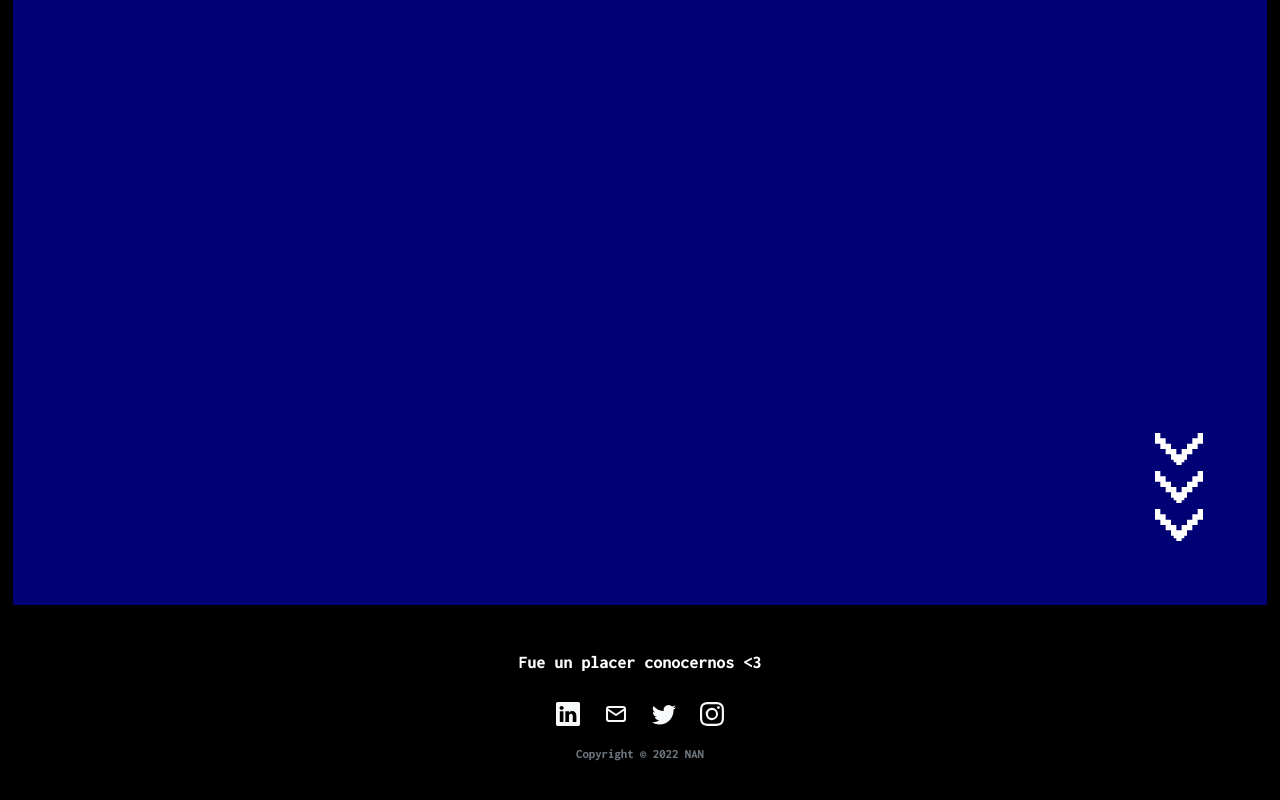
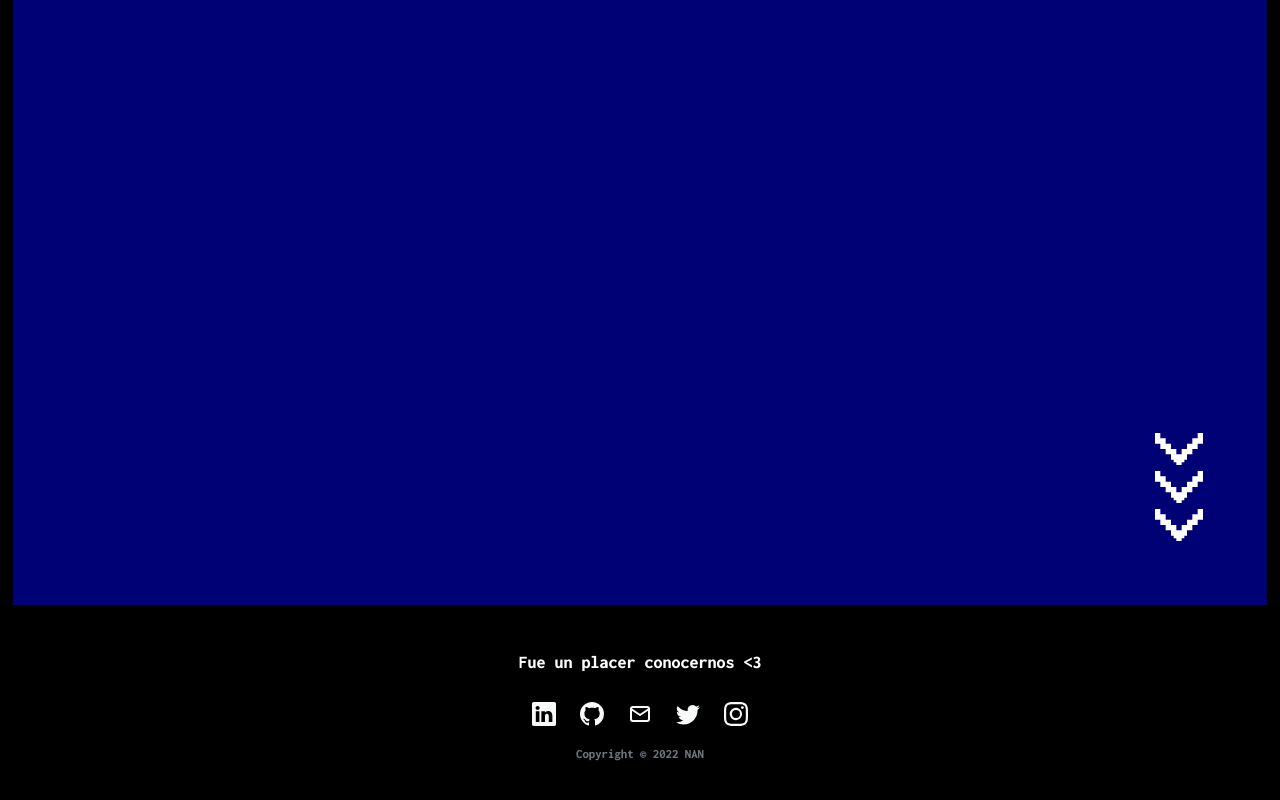
Before and after one commit to Nara00/portfolio-nan, a React (Create React App) app in the folder client/: page / in a window 1280 px wide. Shown: the part 2595-3395 px from the top of the page. Built offline with nearby package versions, Linux system fonts and the light colour scheme; no server answers.

Commit message:
footer updated

```diff
--- a/client/src/components/Footer.js
+++ b/client/src/components/Footer.js
@@ -16,6 +16,9 @@
                         <ul class="list-inline fs-4">
                             <li class="list-inline-item me-4"><a href="https://www.linkedin.com/in/nara-abril-nanfara/" target="_blank"><svg xmlns="http://www.w3.org/2000/svg" width="1em" height="1em" fill="currentColor" viewBox="0 0 16 16" class="bi bi-linkedin text-light">
                                 <path d="M0 1.146C0 .513.526 0 1.175 0h13.65C15.474 0 16 .513 16 1.146v13.708c0 .633-.526 1.146-1.175 1.146H1.175C.526 16 0 15.487 0 14.854V1.146zm4.943 12.248V6.169H2.542v7.225h2.401zm-1.2-8.212c.837 0 1.358-.554 1.358-1.248-.015-.709-.52-1.248-1.342-1.248-.822 0-1.359.54-1.359 1.248 0 .694.521 1.248 1.327 1.248h.016zm4.908 8.212V9.359c0-.216.016-.432.08-.586.173-.431.568-.878 1.232-.878.869 0 1.216.662 1.216 1.634v3.865h2.401V9.25c0-2.22-1.184-3.252-2.764-3.252-1.274 0-1.845.7-2.165 1.193v.025h-.016a5.54 5.54 0 0 1 .016-.025V6.169h-2.4c.03.678 0 7.225 0 7.225h2.4z"></path>
+                            </svg></a></li>
+                            <li class="list-inline-item me-4"><a href="https://github.com/Nara00" target="_blank"><svg class="bi bi-github text-light" xmlns="http://www.w3.org/2000/svg" width="1em" height="1em" fill="currentColor" viewBox="0 0 16 16">
+                                <path d="M8 0C3.58 0 0 3.58 0 8c0 3.54 2.29 6.53 5.47 7.59.4.07.55-.17.55-.38 0-.19-.01-.82-.01-1.49-2.01.37-2.53-.49-2.69-.94-.09-.23-.48-.94-.82-1.13-.28-.15-.68-.52-.01-.53.63-.01 1.08.58 1.23.82.72 1.21 1.87.87 2.33.66.07-.52.28-.87.51-1.07-1.78-.2-3.64-.89-3.64-3.95 0-.87.31-1.59.82-2.15-.08-.2-.36-1.02.08-2.12 0 0 .67-.21 2.2.82.64-.18 1.32-.27 2-.27.68 0 1.36.09 2 .27 1.53-1.04 2.2-.82 2.2-.82.44 1.1.16 1.92.08 2.12.51.56.82 1.27.82 2.15 0 3.07-1.87 3.75-3.65 3.95.29.25.54.73.54 1.48 0 1.07-.01 1.93-.01 2.2 0 .21.15.46.55.38A8.012 8.012 0 0 0 16 8c0-4.42-3.58-8-8-8z"></path>
                             </svg></a></li>
                             <li class="list-inline-item me-4"><a href="abrilnanfara@gmail.com" target="_blank"><svg xmlns="http://www.w3.org/2000/svg" width="1em" height="1em" viewBox="0 0 24 24" stroke-width="2" stroke="currentColor" fill="none" stroke-linecap="round" stroke-linejoin="round" class="icon icon-tabler icon-tabler-mail text-light">
                                 <path stroke="none" d="M0 0h24v24H0z" fill="none"></path>
```
